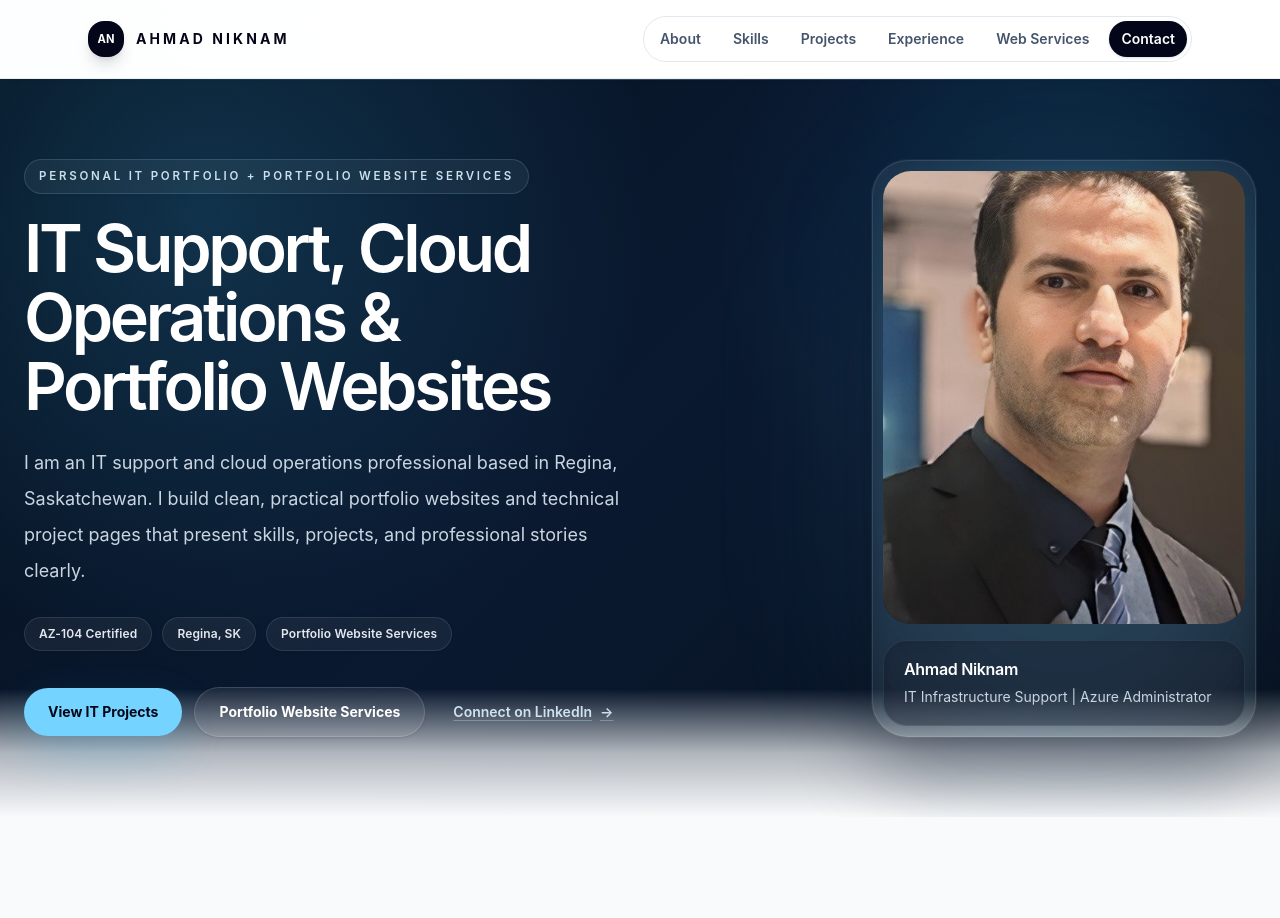
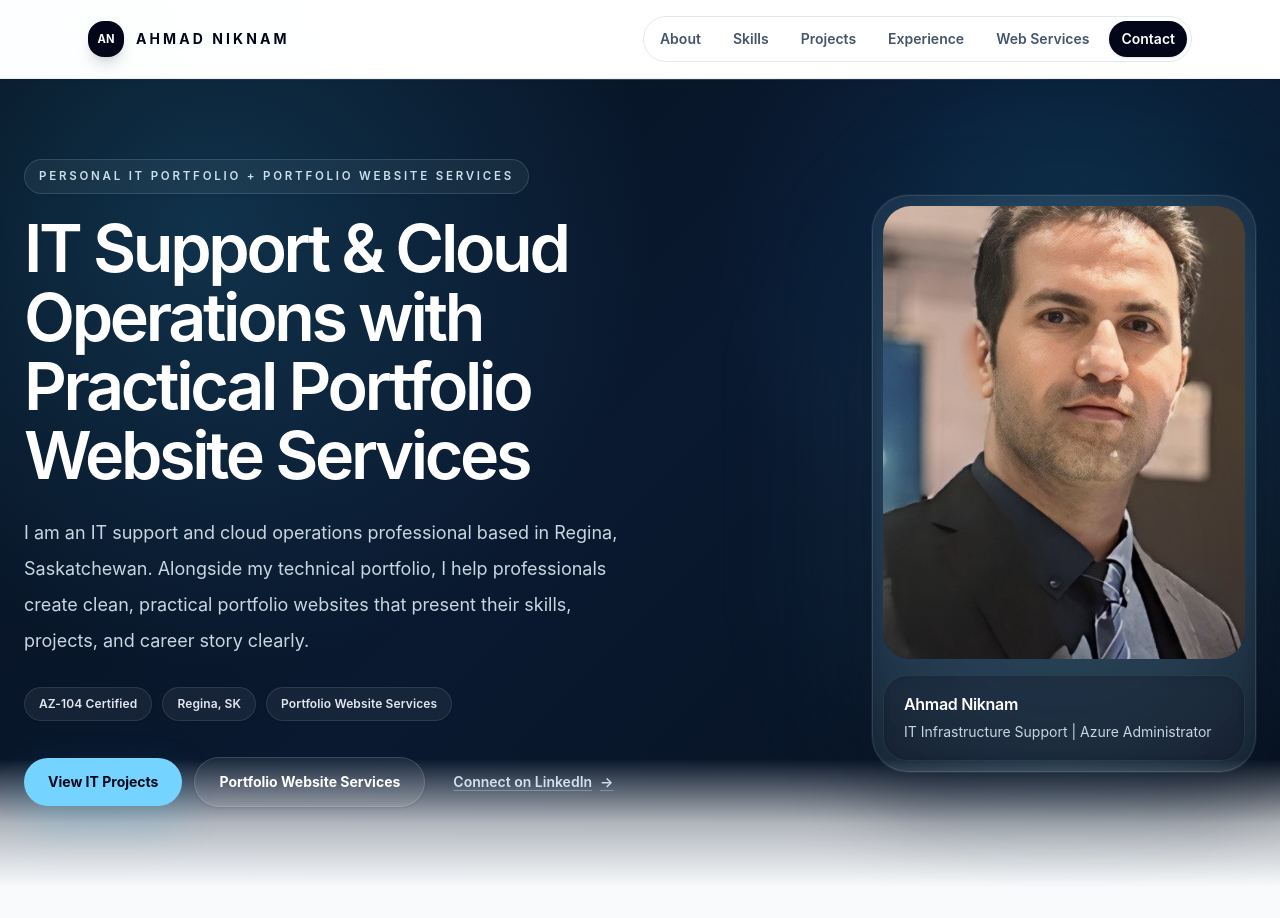
Before and after one commit to AhmadNiknam/ahmad-portfolio-website, a Next.js app: page / in a window 1280 px wide. Shown: the top 918 px of the page. Built offline with nearby package versions, Linux system fonts and the light colour scheme.

Commit message:
refactor: update hero component text for improved clarity and relevance. Revised title and description to better articulate IT support and portfolio website services, enhancing the overall presentation.

```diff
--- a/components/hero.tsx
+++ b/components/hero.tsx
@@ -20,12 +20,12 @@ export function Hero() {
             id="hero-title"
             className="max-w-[45rem] text-[2.35rem] font-semibold leading-[1.04] tracking-[-0.05em] text-balance text-white sm:text-[3.05rem] lg:text-[3.85rem] xl:text-[4.15rem]"
           >
-            IT Support, Cloud Operations & Portfolio Websites
+            IT Support & Cloud Operations with Practical Portfolio Website Services
           </h1>
           <p className="mt-6 max-w-[41rem] text-base leading-8 text-slate-300 sm:text-lg sm:leading-9">
-            I am an IT support and cloud operations professional based in Regina, Saskatchewan. I
-            build clean, practical portfolio websites and technical project pages that present
-            skills, projects, and professional stories clearly.
+            I am an IT support and cloud operations professional based in Regina, Saskatchewan.
+            Alongside my technical portfolio, I help professionals create clean, practical
+            portfolio websites that present their skills, projects, and career story clearly.
           </p>
           <div className="mt-7 flex flex-wrap gap-2.5">
             {heroBadges.map((badge) => (
```
